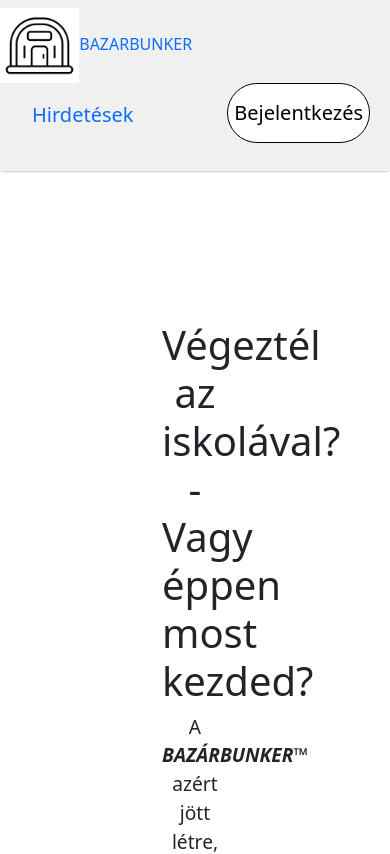
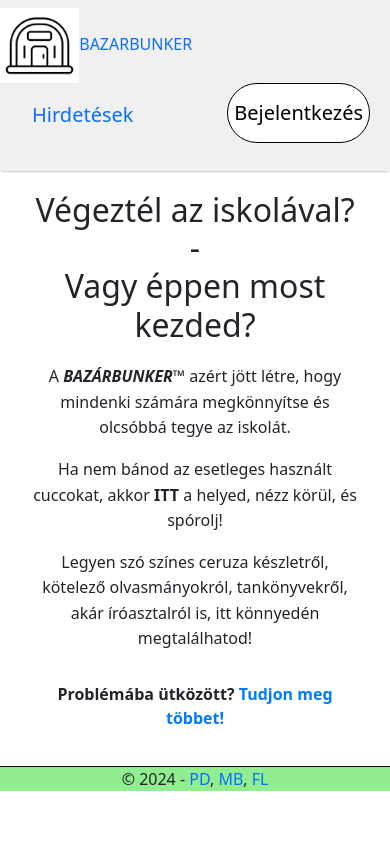
Before and after one commit to farkaslevente/14AA-D-BazarBunker, a React (Create React App) app in the folder frontend_new/: page / in a window 390 px wide. Shown: the top 854 px of the page. Built offline with nearby package versions, Linux system fonts and the light colour scheme.

Commit message:
WelcomePage is responsive

```diff
--- a/frontend_new/src/Pages/CSS/WelcomePage.css
+++ b/frontend_new/src/Pages/CSS/WelcomePage.css
@@ -1,16 +1,38 @@
 .welcomepage {
     text-align: center;
-    justify-content: center;
-    margin: 150px;
-    /* background-clip: url('../../../public/Images/hatter.mp4'); */
-}
+    padding: 20px;
+  }
 
-.title {
-    text-align: center;
-    font-size: 40px;
-}
+  .container {
+    max-width: 800px;
+    margin: 0 auto;
+  }
 
-.description {
-    text-align: center;
-    font-size: larger;
-}
+  .title {
+    font-size: 4rem;
+    margin-bottom: 20px;
+  }
+
+  .description {
+    font-size: 1.1rem;
+    line-height: 1.6;
+  }
+
+  .support-link {
+    margin-top: 30px;
+  }
+
+  .support-link a {
+    color: #007bff;
+    text-decoration: none;
+  }
+
+  @media (max-width: 768px) {
+    .title {
+      font-size: 2rem;
+    }
+
+    .description {
+      font-size: 1rem;
+    }
+  }
--- a/frontend_new/src/Pages/WelcomePage.jsx
+++ b/frontend_new/src/Pages/WelcomePage.jsx
@@ -1,22 +1,20 @@
-import React from 'react'
-import './CSS/WelcomePage.css'
+import React from 'react';
+import './CSS/WelcomePage.css';
 
 export const WelcomePage = () => {
   return (
     <div className='welcomepage'>
       <div className="container">
-        <h1 className='title'>Végeztél az iskolával? - Vagy éppen most kezded?</h1>
+        <h1 className='title'>Végeztél az iskolával? <br/>- <br/>Vagy éppen most kezded?</h1>
         <div className="description">
           <p>A <b><i>BAZÁRBUNKER</i>&trade;</b> azért jött létre, hogy mindenki számára megkönnyítse és olcsóbbá tegye az iskolát.</p>
           <p>Ha nem bánod az esetleges használt cuccokat, akkor <b>ITT</b> a helyed, nézz körül, és spórolj!</p>
-          <p>Legyen szó színes ceruza készletről, köteleő olvasmányokról, tankönyvekről, akár íróasztalról is, itt könnyedén megtalálhatod!</p><br /><br />
+          <p>Legyen szó színes ceruza készletről, kötelező olvasmányokról, tankönyvekről, akár íróasztalról is, itt könnyedén megtalálhatod!</p>
         </div>
-        <div className="">
-          <strong>
-            <p>Problémába ütközött? <a href='/support'>Tudjon meg többet!</a></p>
-          </strong>
+        <div className="support-link">
+          <p><strong>Problémába ütközött? <a href='/support'>Tudjon meg többet!</a></strong></p>
         </div>
       </div>
     </div>
-  )
-}
+  );
+};
```
